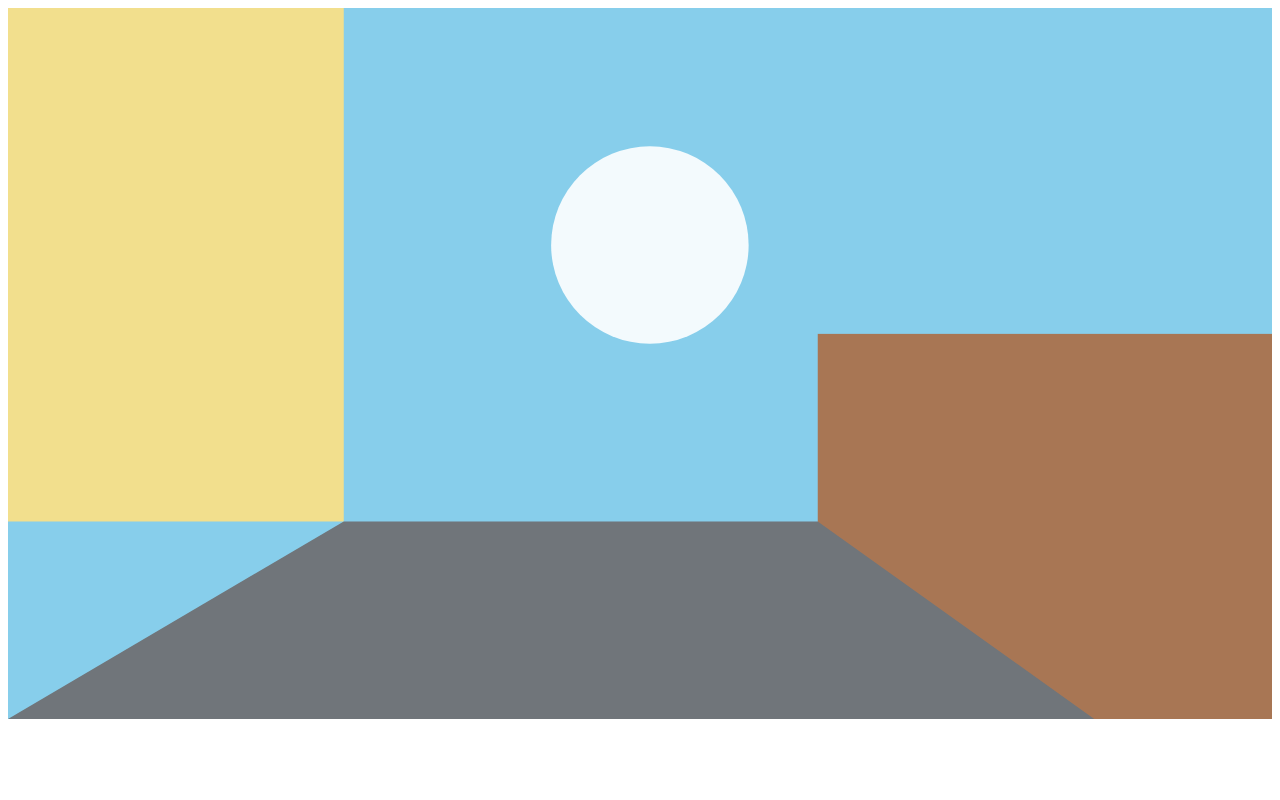
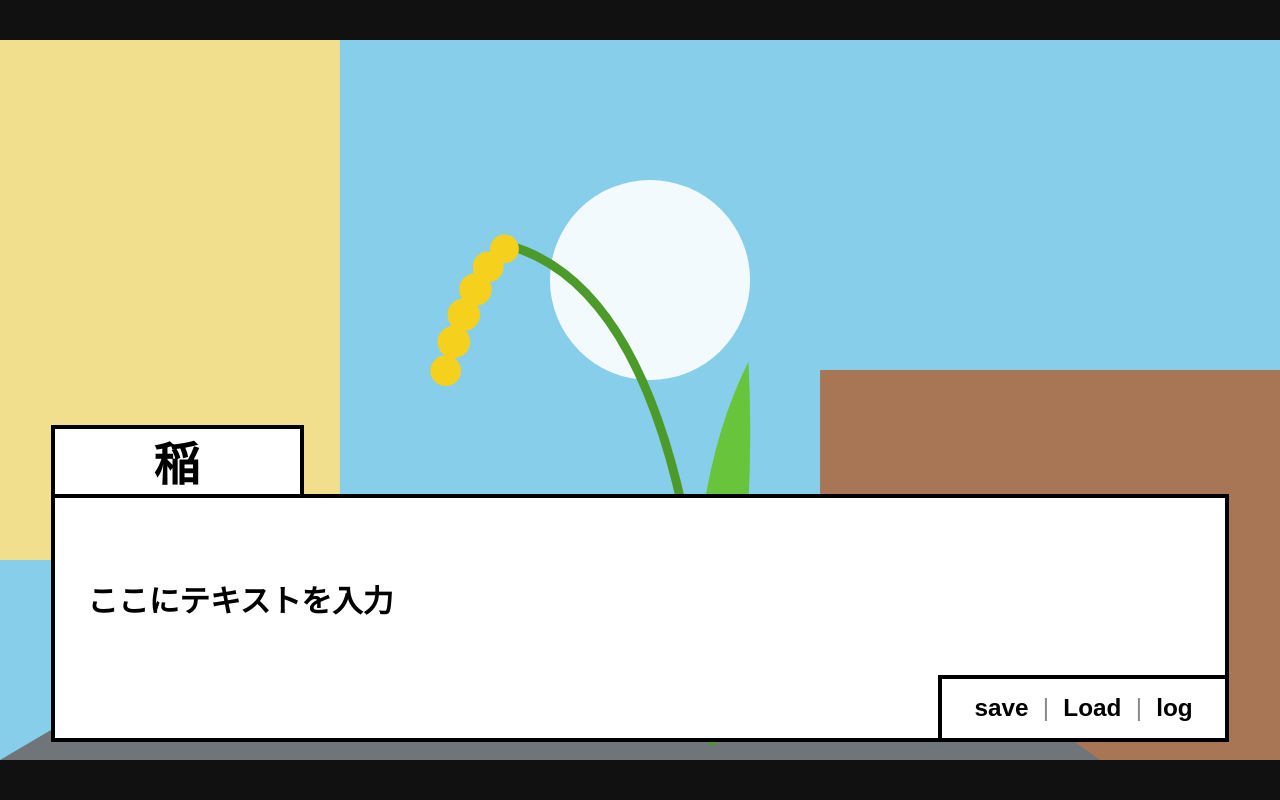
Before and after one commit to dg243012-wq/Kawamurajumpei, a plain HTML site: page ine-game/index.html in a window 1280 px wide. Shown: the top 800 px of the page. Drawn offline with Linux system fonts and the light colour scheme.

Commit message:
Update style.css

```diff
--- a/ine-game/style.css
+++ b/ine-game/style.css
@@ -1,3 +1,63 @@
+* {
+  box-sizing: border-box;
+  margin: 0;
+  padding: 0;
+  user-select: none;
+}
+
+body {
+  background-color: #111;
+  display: flex;
+  justify-content: center;
+  align-items: center;
+  width: 100vw;
+  height: 100vh;
+  overflow: hidden;
+  font-family: "Hiragino Kaku Gothic ProN", "Yu Gothic", "Meiryo", sans-serif;
+}
+
+/* 16:9 比率を維持して画面中央にフィット */
+#game-container {
+  --w: min(100vw, 177.7778vh);
+  --h: calc(var(--w) * 9 / 16);
+  --border-w: max(2px, calc(var(--w) * 0.0038));
+
+  position: relative;
+  width: var(--w);
+  height: var(--h);
+  background-color: #87ceeb;
+  overflow: hidden;
+  cursor: pointer;
+}
+
+/* 背景画像 */
+#bg-image {
+  position: absolute;
+  inset: 0;
+  width: 100%;
+  height: 100%;
+  object-fit: cover;
+  z-index: 1;
+}
+
+/* キャラクター立ち絵 */
+#chara-layer {
+  position: absolute;
+  inset: 0;
+  display: flex;
+  justify-content: center;
+  align-items: flex-end;
+  z-index: 2;
+  pointer-events: none;
+}
+
+#chara-image {
+  height: 88%;
+  max-width: 90%;
+  object-fit: contain;
+  transition: opacity 0.2s ease;
+}
+
 /* 選択肢レイヤー */
 #choice-layer {
   position: absolute;
@@ -29,3 +89,191 @@
   background-color: #000000;
   color: #ffffff;
 }
+
+/* UI全体（名前枠＋メッセージウィンドウ） */
+#ui-layer {
+  position: absolute;
+  left: 4%;
+  right: 4%;
+  bottom: 2.5%;
+  z-index: 5;
+  display: flex;
+  flex-direction: column;
+  align-items: flex-start;
+}
+
+/* 名前ウィンドウ */
+#name-box {
+  width: 21.5%;
+  height: calc(var(--h) * 0.095);
+  background-color: #ffffff;
+  border: var(--border-w) solid #000000;
+  border-bottom: none;
+  display: flex;
+  justify-content: center;
+  align-items: center;
+  padding: 0 calc(var(--w) * 0.01);
+  z-index: 6;
+}
+
+#name-box.hidden {
+  visibility: hidden;
+}
+
+#chara-name {
+  font-size: calc(var(--w) * 0.036);
+  font-weight: 900;
+  color: #000000;
+  letter-spacing: 0.05em;
+  white-space: nowrap;
+  overflow: hidden;
+  text-overflow: ellipsis;
+}
+
+/* メッセージウィンドウ */
+#message-box {
+  position: relative;
+  width: 100%;
+  height: calc(var(--h) * 0.345);
+  background-color: #ffffff;
+  border: var(--border-w) solid #000000;
+  padding: calc(var(--h) * 0.05) calc(var(--w) * 0.025) calc(var(--h) * 0.095);
+  display: flex;
+  align-items: center;
+}
+
+#message-text {
+  font-size: calc(var(--w) * 0.024);
+  font-weight: 900;
+  color: #000000;
+  line-height: 1.6;
+  white-space: pre-wrap;
+  width: 100%;
+}
+
+/* 右下メニュー（save | Load | log） */
+#menu-box {
+  position: absolute;
+  right: 0;
+  bottom: 0;
+  height: calc(var(--h) * 0.088);
+  padding: 0 calc(var(--w) * 0.022);
+  background-color: #ffffff;
+  border-top: var(--border-w) solid #000000;
+  border-left: var(--border-w) solid #000000;
+  display: flex;
+  align-items: center;
+  gap: calc(var(--w) * 0.008);
+}
+
+.menu-btn {
+  background: none;
+  border: none;
+  font-family: inherit;
+  font-size: calc(var(--w) * 0.019);
+  font-weight: 900;
+  color: #000000;
+  cursor: pointer;
+  padding: 2px 4px;
+}
+
+.menu-btn:hover {
+  color: #555555;
+  text-decoration: underline;
+}
+
+.menu-sep {
+  font-size: calc(var(--w) * 0.019);
+  font-weight: 400;
+  color: #888888;
+}
+
+/* トースト通知 */
+#toast {
+  position: absolute;
+  top: 4%;
+  right: 4%;
+  background-color: rgba(0, 0, 0, 0.85);
+  color: #ffffff;
+  font-size: calc(var(--w) * 0.016);
+  font-weight: bold;
+  padding: calc(var(--h) * 0.015) calc(var(--w) * 0.02);
+  z-index: 20;
+  pointer-events: none;
+}
+
+/* バックログモーダル */
+#log-modal {
+  position: absolute;
+  inset: 0;
+  background-color: rgba(0, 0, 0, 0.75);
+  z-index: 30;
+  display: flex;
+  justify-content: center;
+  align-items: center;
+  cursor: default;
+}
+
+#log-panel {
+  width: 84%;
+  height: 80%;
+  background-color: #ffffff;
+  border: var(--border-w) solid #000000;
+  display: flex;
+  flex-direction: column;
+}
+
+#log-header {
+  display: flex;
+  justify-content: space-between;
+  align-items: center;
+  padding: calc(var(--h) * 0.02) calc(var(--w) * 0.02);
+  border-bottom: var(--border-w) solid #000000;
+  font-size: calc(var(--w) * 0.022);
+  font-weight: 900;
+}
+
+#btn-close-log {
+  background-color: #ffffff;
+  border: var(--border-w) solid #000000;
+  font-size: calc(var(--w) * 0.016);
+  font-weight: 900;
+  padding: calc(var(--h) * 0.008) calc(var(--w) * 0.015);
+  cursor: pointer;
+}
+
+#btn-close-log:hover {
+  background-color: #000000;
+  color: #ffffff;
+}
+
+#log-list {
+  flex: 1;
+  overflow-y: auto;
+  padding: calc(var(--h) * 0.025) calc(var(--w) * 0.025);
+  display: flex;
+  flex-direction: column;
+  gap: calc(var(--h) * 0.025);
+}
+
+.log-item {
+  border-bottom: 1px solid #cccccc;
+  padding-bottom: calc(var(--h) * 0.015);
+}
+
+.log-name {
+  font-size: calc(var(--w) * 0.018);
+  font-weight: 900;
+  margin-bottom: 4px;
+}
+
+.log-text {
+  font-size: calc(var(--w) * 0.018);
+  font-weight: bold;
+  line-height: 1.5;
+  white-space: pre-wrap;
+}
+
+.hidden {
+  display: none !important;
+}
```
